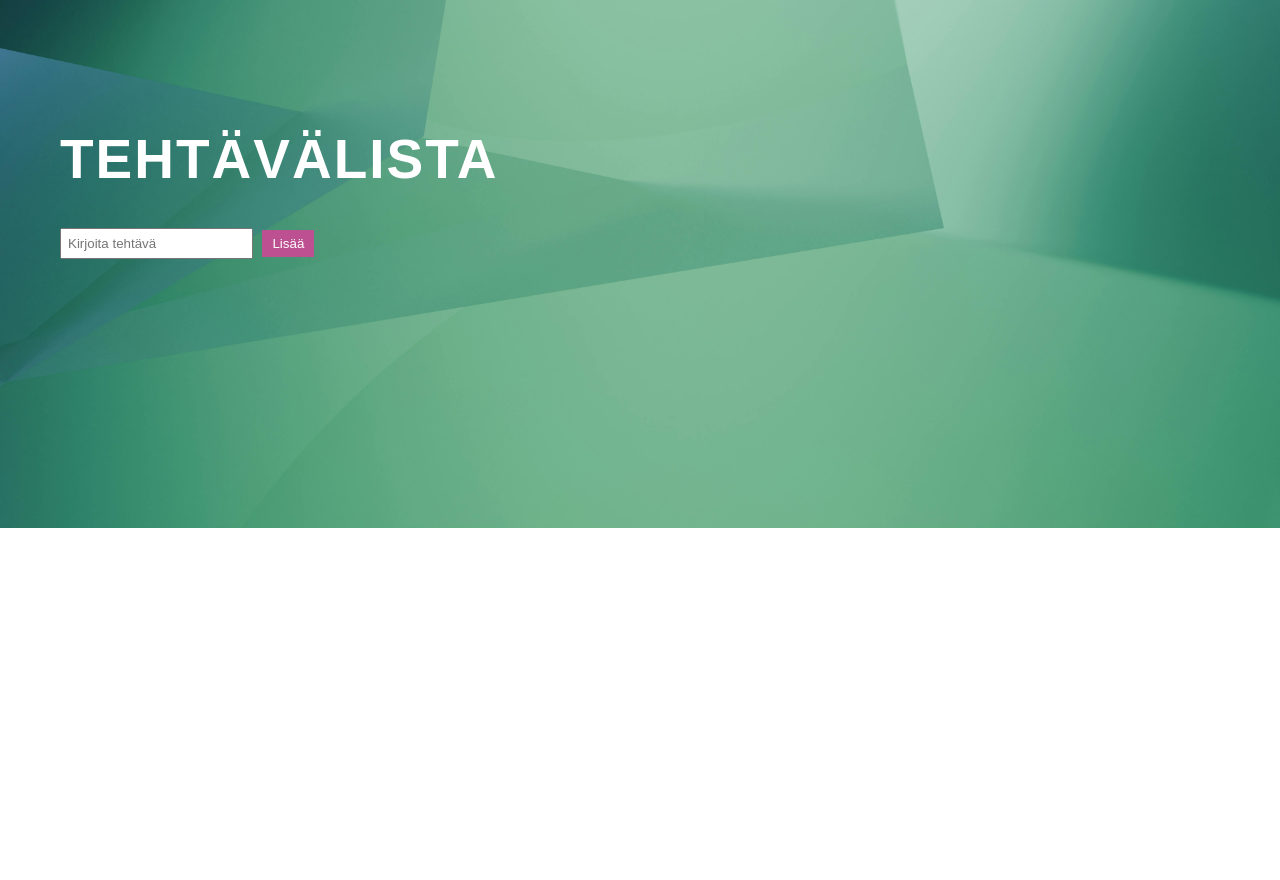
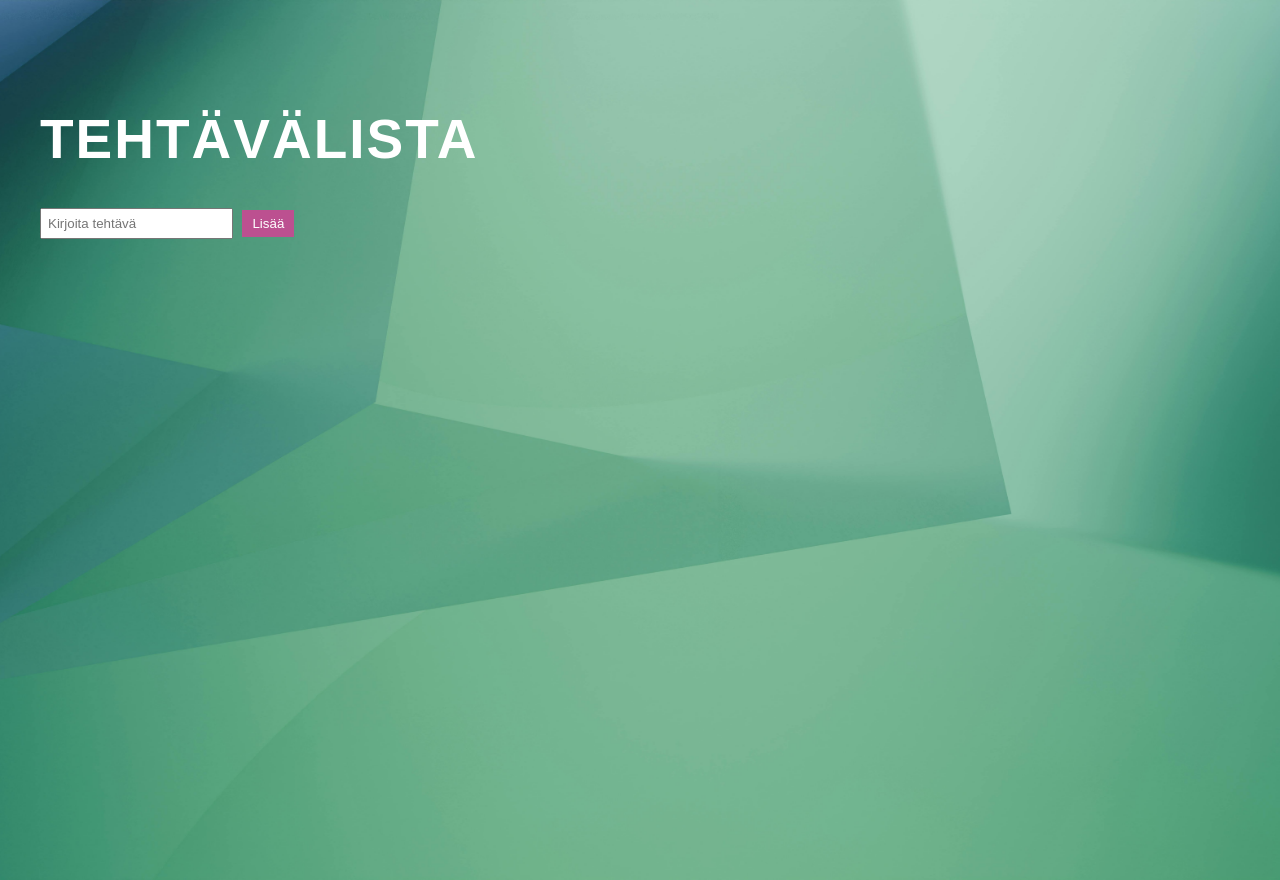
Before and after one commit to cruelruins/todo_project, a Flask app: page / in a window 1280 px wide. Before the commit the page ends 528 px from the top, so only its background shows below. Run offline with Flask 3, Linux system fonts and the light colour scheme.

Commit message:
Update style.css

```diff
--- a/static/style.css
+++ b/static/style.css
@@ -1,23 +1,28 @@
-body { margin: 40px;
+body {
+  margin: 0;
   background-image: url("taustakuva.jpg");
   background-size: cover;
   background-position: center;
   background-repeat: no-repeat;
-padding: 20px;
+  min-height: 100vh;
+  padding: 40px;
   font-family: Arial;
 }
 
-input { padding: 6px;
+input {
+  padding: 6px;
 }
 
-button { padding: 6px 10px;
+button {
+  padding: 6px 10px;
   margin-left: 5px;
   color: white;
   background-color: #bc5090;
   border: none;
 }
 
-li { margin-top: 10px;
+li {
+  margin-top: 10px;
   color: white;
 }
 
```
Lines whose indentation alone changed are shown as unchanged.
